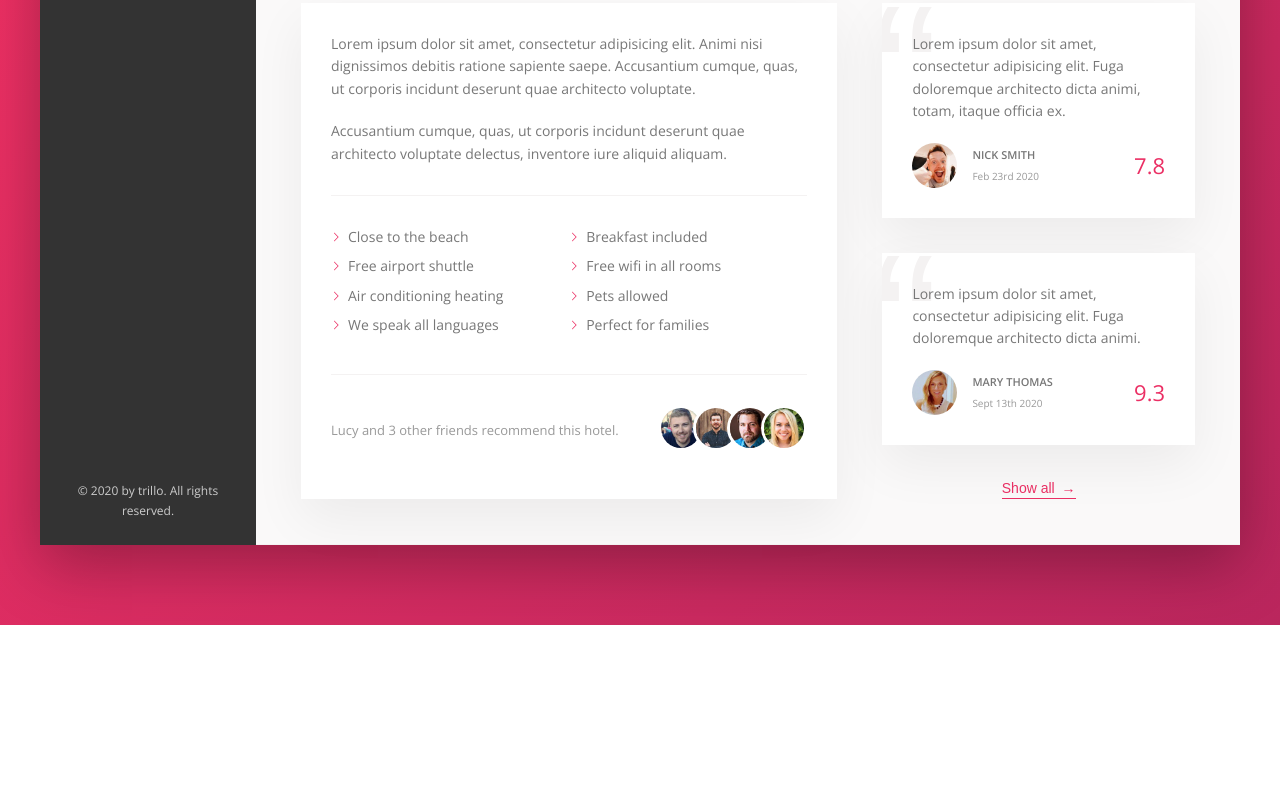
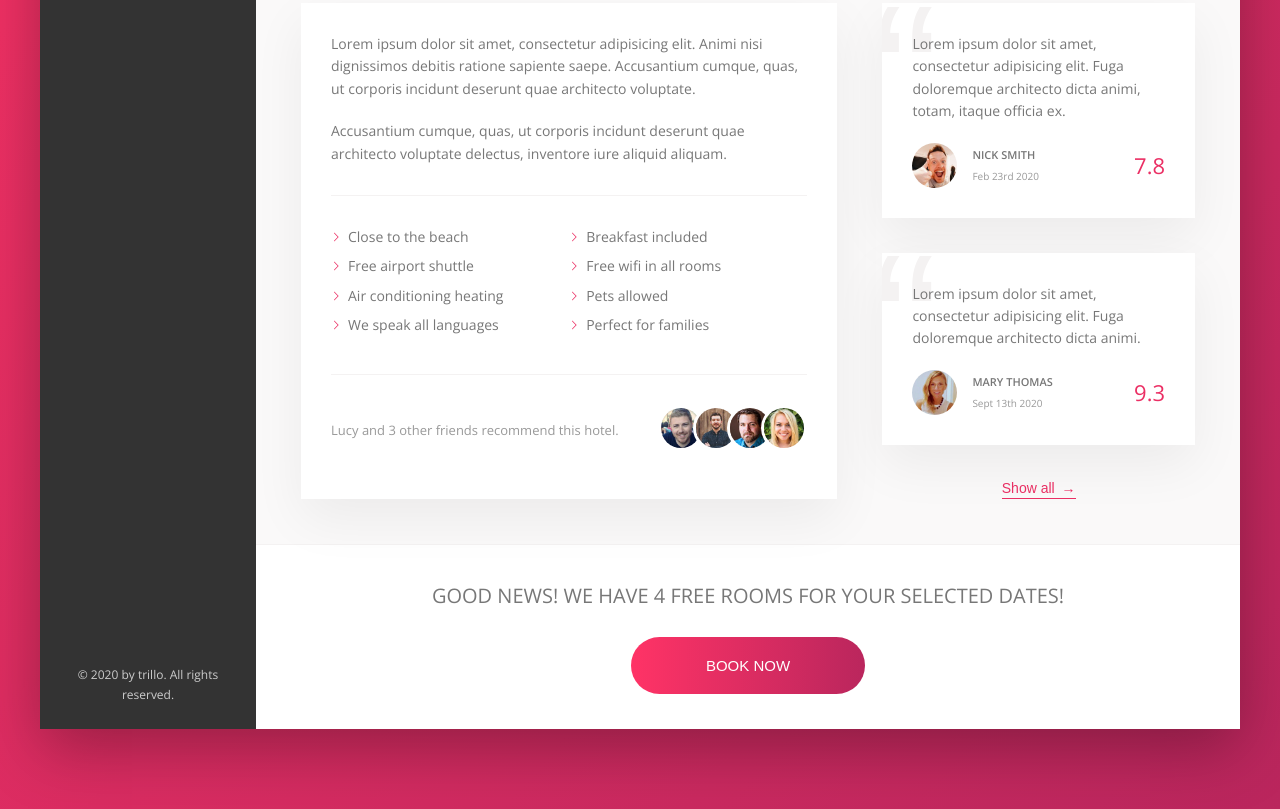
Before and after one commit to Lipera/Trillo, a website: page index.html in a window 1280 px wide. Shown: the part 644-1453 px from the top of the page. Before the commit the page ends 1269 px from the top, so only its background shows below. Drawn offline with nearby package versions, Linux system fonts and the light colour scheme.

Commit message:
feat: Implements Call to Action section

```diff
--- a/index.html
+++ b/index.html
@@ -215,6 +215,17 @@
                   <button class="btn-inline">Show all <span>&rarr;</span></button>
                 </div>
               </div>
+
+              <div class="cta">
+                <h2 class="cta__book-now">
+                  Good news! We have 4 free rooms for your selected dates!
+                </h2>
+
+                <button class="btn">
+                  <span class="btn__visible">Book now</span>
+                  <span class="btn__invisible">Only 4 rooms left</span>
+                </button>
+              </div>
             </main>
           </div>
         </div>
--- a/sass/_components.scss
+++ b/sass/_components.scss
@@ -451,3 +451,66 @@
     z-index: 1;
   }
 }
+
+//================================//
+//         CALL TO ACTION         //
+//================================//
+.cta {
+  padding: 3.5rem 0;
+  text-align: center;
+
+  &__book-now {
+    font-size: 2rem;
+    font-weight: 300;
+    text-transform: uppercase;
+    margin-bottom: 2.5rem;
+  }
+}
+
+.btn {
+  font-size: 1.5rem;
+  font-weight: 300;
+  text-transform: uppercase;
+  border-radius: 100px;
+  border: none;
+  background-image: linear-gradient(to right, var(--color-primary-light), var(--color-primary-dark));
+  color: #fff;
+  position: relative;
+  overflow: hidden; //here so that the invisible text does not appear since it is translated to the top
+  cursor: pointer;
+
+  & > * {
+    display: inline-block;
+    width: 100%;
+    height: 100%;
+    transition: all .2s;
+  }
+
+  &__visible {
+    padding: 2rem 7.5rem;
+  }
+
+  &__invisible {
+    position: absolute;
+    padding: 2rem 0;
+    left: 0;
+    top: -100%; //moves invisible text btn to the top of exactly its size
+  }
+
+  &:hover {
+    background-image: linear-gradient(to left, var(--color-primary-light), var(--color-primary-dark));
+  }
+
+  &:hover &__visible{
+    transform: translateY(100%);
+  }
+
+  &:hover &__invisible {
+    top: 0;
+  }
+
+  &:focus {
+    outline: none;
+    animation: pulsate 1s infinite;
+  }
+}
```
Also changed, not shown: css/style.css.
